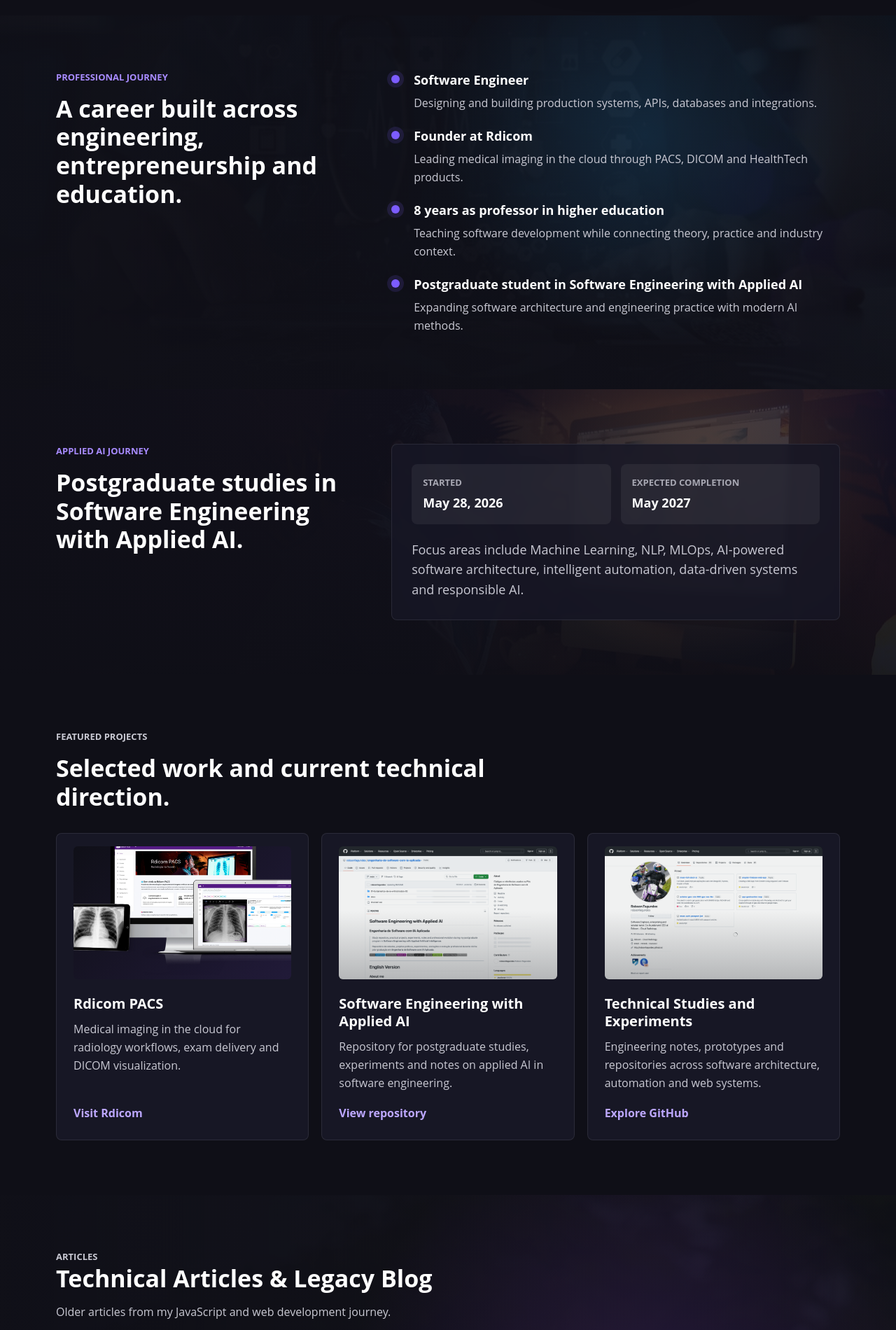
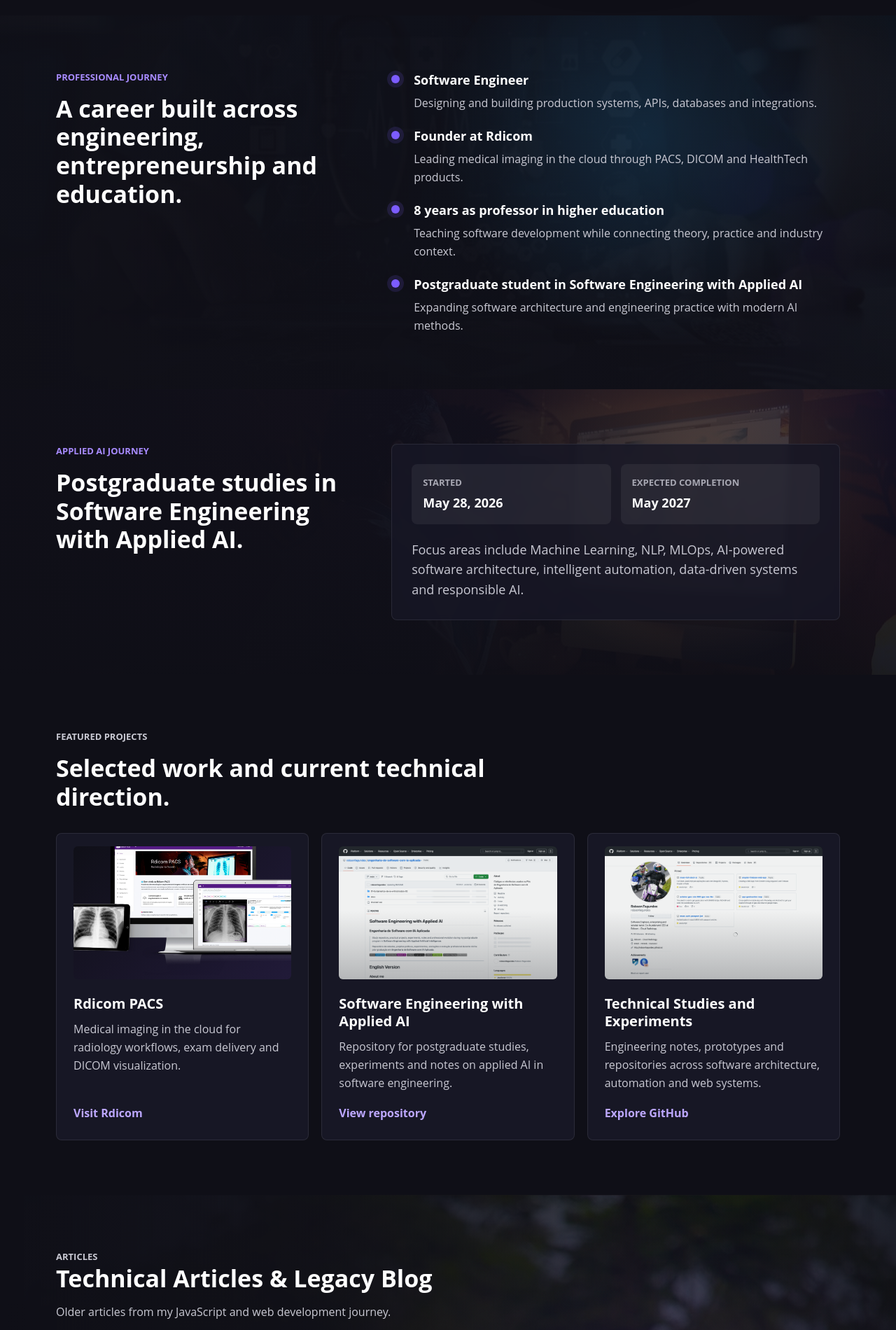
Before and after one commit to robsonfagundes/robsonfagundes.github.io, a Jekyll site: the page built from index.html, in a window 1280 px wide. Shown: the part 2526-4426 px from the top of the page at 70% size. Built offline with Jekyll 4.4.1, drawn with Linux system fonts in a browser that asks for light colours; nearby versions of some CDN libraries; some web fonts are replaced; the list of posts is cut into pages by our own code; grey boxes are pictures that could not be loaded.

Commit message:
Improve articles background visibility

```diff
--- a/css/main.sass
+++ b/css/main.sass
@@ -1067,14 +1067,14 @@
 .portfolio-articles-section
   position: relative
   overflow: hidden
-  background-image: linear-gradient(90deg, rgba(15, 15, 23, 0.98) 0%, rgba(15, 15, 23, 0.9) 48%, rgba(15, 15, 23, 0.76) 100%), linear-gradient(180deg, rgba(15, 15, 23, 0.72), rgba(15, 15, 23, 0.96)), url("/assets/images/portfolio/robson-scooter-racing.jpg")
-  background-position: center 42%
-  background-size: cover
+  background-image: linear-gradient(90deg, #0f0f17 0%, rgba(15, 15, 23, 0.92) 36%, rgba(15, 15, 23, 0.38) 74%, rgba(15, 15, 23, 0.72) 100%), linear-gradient(180deg, rgba(15, 15, 23, 0.5), rgba(15, 15, 23, 0.86)), url("/assets/images/portfolio/robson-scooter-racing.jpg")
+  background-position: center, center, 74% 44%
+  background-size: auto, auto, cover
   &:before
     content: ""
     position: absolute
     inset: 0
-    background: radial-gradient(circle at 72% 22%, rgba(134, 60, 215, 0.18), transparent 30%)
+    background: radial-gradient(circle at 74% 26%, rgba(134, 60, 215, 0.1), transparent 28%)
     pointer-events: none
   .portfolio-container
     position: relative
@@ -1090,6 +1090,8 @@
   gap: 22px
   align-items: stretch
   padding: 22px
+  background: rgba(23, 23, 37, 0.86)
+  backdrop-filter: blur(6px)
   time
     display: block
     margin-bottom: 8px
```
